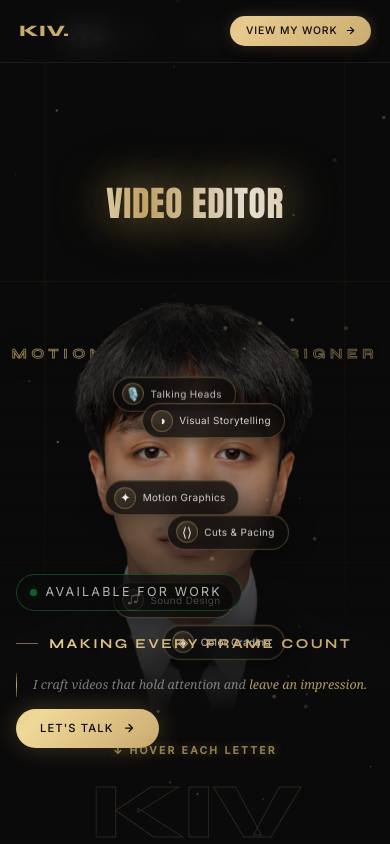
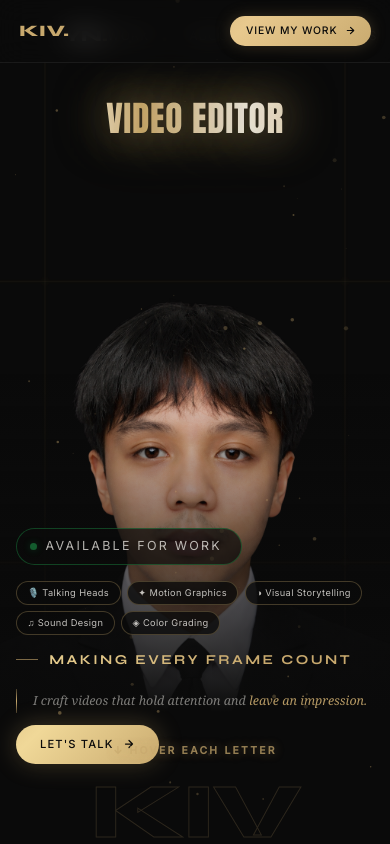
Before and after one commit to IvanPitoy/portfolio, a Next.js app: page / in a window 390 px wide. Shown: the top 844 px of the page. Built offline with nearby package versions, Linux system fonts and the light colour scheme.

Commit message:
slight changes

```diff
--- a/app/components/Hero.tsx
+++ b/app/components/Hero.tsx
@@ -9,7 +9,6 @@ const STYLES = `
   @keyframes kiv-fade-up { from{opacity:0;transform:translateY(28px)} to{opacity:1;transform:translateY(0)} }
   @keyframes kiv-hint-blink { 0%,100%{opacity:0.75} 50%{opacity:1} }
   @keyframes rec-blink { 0%,100%{opacity:0.9} 50%{opacity:0.15} }
-  @keyframes kiv-shimmer { 0%{background-position:200% center} 100%{background-position:-200% center} }
   @keyframes kiv-shimmer { 0%{background-position:200% center} 100%{background-position:-200% center} }
   @keyframes kiv-sub-flicker {
     0%,100%{ -webkit-text-stroke-color:rgba(200,169,110,0.5); text-shadow:0 0 30px rgba(200,169,110,0.15); }
@@ -48,19 +47,13 @@ const STYLES = `
     letter-spacing:0.08em; text-transform:uppercase; text-decoration:none;
     display:inline-flex; align-items:center; gap:0.5rem;
     background:linear-gradient(135deg,#C8A96E 0%,#e8c98e 50%,#C8A96E 100%);
-    background-size:200% auto;
-    color:#0A0A0A;
-    border:none;
+    background-size:200% auto; color:#0A0A0A; border:none;
     border-radius:999px; padding:0.55rem 1.2rem 0.55rem 1.4rem;
     animation:kiv-shimmer 3s linear infinite;
     box-shadow:0 0 16px rgba(200,169,110,0.25), 0 4px 12px rgba(0,0,0,0.3);
     transition:transform 0.15s, box-shadow 0.2s;
   }
-  .kiv-nav-cta:hover {
-    transform:translateY(-1px);
-    box-shadow:0 0 28px rgba(200,169,110,0.4), 0 6px 18px rgba(0,0,0,0.4);
-    color:#0A0A0A;
-  }
+  .kiv-nav-cta:hover { transform:translateY(-1px); box-shadow:0 0 28px rgba(200,169,110,0.4), 0 6px 18px rgba(0,0,0,0.4); color:#0A0A0A; }
 
   .kiv-ghost {
     display:inline-flex; align-items:center; gap:0.6rem;
@@ -72,7 +65,6 @@ const STYLES = `
   }
   .kiv-ghost:hover { border-color:#C8A96E; color:#F0EDE8; background:rgba(200,169,110,0.07); transform:translateY(-2px); }
 
-  /* VIDEO EDITOR — Anton, glowing gold shimmer */
   .kiv-big-name {
     position:absolute; top:17%; left:50%; transform:translateX(-50%);
     z-index:1; pointer-events:none; user-select:none;
@@ -86,43 +78,35 @@ const STYLES = `
     filter:drop-shadow(0 0 24px rgba(200,169,110,0.35));
   }
 
-  /* MOTION — closer to photo, moved up */
   .kiv-big-sub-left {
     position:absolute; top:38%; left:13vw; transform:translateY(-50%);
     z-index:1; pointer-events:none; user-select:none;
     font-family:'Syne',sans-serif; font-weight:700;
     font-size:clamp(1rem,2.8vw,2.8rem);
-  letter-spacing:0.35em; text-transform:uppercase;
-  color:transparent;
-  -webkit-text-stroke:1px rgba(200,169,110,0.5);
-  white-space:nowrap;
+    letter-spacing:0.35em; text-transform:uppercase; color:transparent;
+    -webkit-text-stroke:1px rgba(200,169,110,0.5); white-space:nowrap;
     text-shadow:0 0 30px rgba(200,169,110,0.15);
     animation:kiv-sub-flicker 6s ease-in-out infinite;
   }
-  /* DESIGNER — closer to photo, moved up */
   .kiv-big-sub-right {
     position:absolute; top:38%; right:13vw; transform:translateY(-50%);
     z-index:1; pointer-events:none; user-select:none;
     font-family:'Syne',sans-serif; font-weight:700;
     font-size:clamp(1rem,2.8vw,2.8rem);
-  letter-spacing:0.35em; text-transform:uppercase;
-  color:transparent;
-  -webkit-text-stroke:1px rgba(200,169,110,0.5);
-  white-space:nowrap; text-align:right;
+    letter-spacing:0.35em; text-transform:uppercase; color:transparent;
+    -webkit-text-stroke:1px rgba(200,169,110,0.5); white-space:nowrap; text-align:right;
     text-shadow:0 0 30px rgba(200,169,110,0.15);
     animation:kiv-sub-flicker 6s ease-in-out infinite 1s;
   }
 
-  /* Available for work pill */
   .kiv-avail-pill {
     display:inline-flex; align-items:center; gap:0.55rem;
     background:rgba(10,10,10,0.7); backdrop-filter:blur(10px);
     border:1px solid rgba(34,197,94,0.3);
     border-radius:999px; padding:0.5rem 1.2rem 0.5rem 0.8rem;
-    margin-bottom:1.4rem;
+    margin-bottom:1rem;
   }
 
-  /* Making Every Frame Count — gold shimmer small */
   .kiv-tagline {
     font-family:'Syne',sans-serif; font-weight:700;
     font-size:1.2rem; letter-spacing:0.18em; text-transform:uppercase;
@@ -133,7 +117,6 @@ const STYLES = `
     display:flex; align-items:center; gap:0.7rem; margin-bottom:1.2rem;
   }
 
-  /* Subtext */
   .kiv-subtext {
     font-family:'Georgia', 'Times New Roman', serif; font-weight:400; font-size:0.88rem;
     color:rgba(240,237,232,0.5); line-height:1.9; margin-bottom:0.75rem;
@@ -151,15 +134,14 @@ const STYLES = `
     margin-bottom:1.5rem; max-width:400px;
     border-left:1px solid rgba(200,169,110,0.12); padding-left:1rem;
   }
-  /* Gradient CTA button */
+
   .kiv-cta-grad {
     display:inline-flex; align-items:center; gap:0.6rem;
     font-family:'Inter',sans-serif; font-weight:500; font-size:0.78rem;
     letter-spacing:0.1em; text-transform:uppercase; text-decoration:none;
     padding:0.9rem 2rem; border-radius:999px; position:relative;
     background:linear-gradient(135deg,#C8A96E 0%,#f0d898 50%,#C8A96E 100%);
-    background-size:200% auto;
-    color:#0A0A0A;
+    background-size:200% auto; color:#0A0A0A;
     animation:kiv-shimmer 3s linear infinite;
     box-shadow:0 0 24px rgba(200,169,110,0.3), 0 4px 16px rgba(0,0,0,0.4);
     transition:transform 0.15s, box-shadow 0.2s;
@@ -167,6 +149,7 @@ const STYLES = `
   .kiv-cta-grad:hover { transform:translateY(-2px); box-shadow:0 0 36px rgba(200,169,110,0.45),0 8px 24px rgba(0,0,0,0.5); }
 
   .kiv-bottom-left { position:absolute; bottom:14rem; left:2.5rem; z-index:5; max-width:520px; }
+
   .kiv-wordmark-wrap {
     position:absolute; bottom:-0.1em; left:50%; transform:translateX(-50%);
     z-index:5; text-align:center; pointer-events:none; overflow:visible; width:100%;
@@ -177,18 +160,12 @@ const STYLES = `
     letter-spacing:-0.04em; margin:0; user-select:none;
     white-space:nowrap; pointer-events:auto; display:inline-block; position:relative;
   }
-  /* "hover each letter" hint — more visible */
-  .kiv-hover-hint {
-    position:absolute; top:"-1.8rem"; left:50%; transform:translateX(-50%);
-    font-family:'Inter',sans-serif; font-size:0.65rem;
-    letter-spacing:0.22em; text-transform:uppercase;
-    color:rgba(200,169,110,0.8); white-space:nowrap;
-    animation:kiv-hint-blink 2s ease-in-out infinite;
-    pointer-events:none;
-    text-shadow:0 0 12px rgba(200,169,110,0.4);
-  }
 
   .kiv-stats-strip { position:absolute; bottom:5rem; right:2.5rem; z-index:4; display:flex; align-items:center; gap:0.7rem; }
+
+  /* Desktop: show floating badges, hide mobile tags */
+  .kiv-badges { display:block; }
+  .kiv-mobile-badges { display:none; }
 
   @media(max-width:700px){
     /* Nav */
@@ -197,22 +174,27 @@ const STYLES = `
     .kiv-nav-cta{font-size:0.65rem;padding:0.45rem 0.9rem 0.45rem 1rem;}
 
     /* Big title */
-  .kiv-big-name{font-size:clamp(2.2rem,9vw,4rem)!important;top:22%;}
-  .kiv-big-sub-left{font-size:clamp(0.6rem,3.5vw,1.2rem)!important;left:3vw!important;top:42%;}
-  .kiv-big-sub-right{font-size:clamp(0.6rem,3.5vw,1.2rem)!important;right:3vw!important;top:42%;}
+    .kiv-big-name{font-size:clamp(2.2rem,9vw,4rem)!important;top:12%;}
+    .kiv-big-sub-left{display:none!important;}
+    .kiv-big-sub-right{display:none!important;}
 
     /* Wordmark */
     .kiv-wordmark{font-size:clamp(4rem,20vw,7rem)!important;}
 
     /* Bottom left content */
-  .kiv-bottom-left{left:1rem;right:1rem;bottom:6rem;max-width:100%;}
+    .kiv-bottom-left{left:1rem;right:1rem;bottom:5rem;max-width:100%;}
     .kiv-tagline{font-size:0.85rem!important;}
     .kiv-subtext{font-size:0.78rem!important;}
     .kiv-long-text{display:none;}
 
-  /* Hide floating badges on mobile — too cluttered */
+    /* Hide floating badges, show mobile tags */
+    .kiv-badges{display:none!important;}
+    .kiv-mobile-badges{display:flex!important;}
+
+    /* Hide stats */
     .kiv-stats-strip{display:none;}
   }
+
   @media(prefers-reduced-motion:reduce){
     .kiv-dot-green,.kiv-bar{animation:none!important;}
     .kiv-au{animation:none!important;opacity:1!important;transform:none!important;}
@@ -261,15 +243,9 @@ useEffect(() => {
       });
     };
 
-  // Hero is always visible so start immediately, pause when scrolled away
     const obs = new IntersectionObserver(([entry]) => {
-    if (entry.isIntersecting && !running) {
-      running = true;
-      animId = requestAnimationFrame(draw);
-    } else if (!entry.isIntersecting && running) {
-      running = false;
-      cancelAnimationFrame(animId);
-    }
+      if (entry.isIntersecting && !running) { running = true; animId = requestAnimationFrame(draw); }
+      else if (!entry.isIntersecting && running) { running = false; cancelAnimationFrame(animId); }
     }, { threshold: 0.1 });
     obs.observe(canvas);
 
@@ -337,7 +313,7 @@ useEffect(() => {
           <span className="kiv-big-sub-right">DESIGNER</span>
         </div>
 
-        {/* Centered photo — in front of all text */}
+        {/* Centered photo */}
         <div style={{position:"absolute",inset:0,zIndex:2,display:"flex",justifyContent:"center",alignItems:"flex-end",pointerEvents:"none",background:"transparent"}}>
           <div style={{position:"relative",width:"520px",height:"90vh",background:"transparent"}}>
             <Image src="/akeno.png" alt="Keano Ivan" fill quality={100} sizes="520px"
@@ -346,8 +322,8 @@ useEffect(() => {
           </div>
         </div>
 
-        {/* Floating skill badges around photo */}
-        <div style={{position:"absolute",inset:0,zIndex:4,pointerEvents:"none"}}>
+        {/* Floating skill badges — desktop only */}
+        <div className="kiv-badges" style={{position:"absolute",inset:0,zIndex:4,pointerEvents:"none"}}>
           {[
             {label:"Talking Heads",      icon:"🎙️", top:"45%", left:"29%",  delay:"0s"},
             {label:"Motion Graphics",    icon:"✦",  top:"57%", left:"27%",  delay:"0.4s"},
@@ -363,8 +339,8 @@ useEffect(() => {
               border:"1px solid rgba(200,169,110,0.3)",
               borderRadius:"999px", padding:"0.35rem 0.8rem 0.35rem 0.5rem",
               whiteSpace:"nowrap",
-              boxShadow:"0 4px 24px rgba(0,0,0,0.5), inset 0 1px 0 rgba(200,169,110,0.1), 0 0 0 1px rgba(200,169,110,0.05)",
-              animation:`kiv-float 3s ease-in-out infinite`,
+              boxShadow:"0 4px 24px rgba(0,0,0,0.5), inset 0 1px 0 rgba(200,169,110,0.1)",
+              animation:"kiv-float 3s ease-in-out infinite",
               animationDelay: delay,
             }}>
               <span style={{
@@ -373,13 +349,8 @@ useEffect(() => {
                 border:"1px solid rgba(200,169,110,0.35)",
                 display:"flex", alignItems:"center", justifyContent:"center",
                 fontSize:"0.8rem", flexShrink:0,
-                boxShadow:"inset 0 1px 0 rgba(255,255,255,0.05)",
               }}>{icon}</span>
-              <span style={{
-                fontFamily:"'Inter',sans-serif", fontWeight:400,
-                fontSize:"0.62rem", letterSpacing:"0.04em",
-                color:"rgba(240,237,232,0.88)",
-              }}>{label}</span>
+              <span style={{fontFamily:"'Inter',sans-serif",fontWeight:400,fontSize:"0.62rem",letterSpacing:"0.04em",color:"rgba(240,237,232,0.88)"}}>{label}</span>
             </div>
           ))}
         </div>
@@ -389,10 +360,23 @@ useEffect(() => {
 
         {/* Bottom-left content */}
         <div className="kiv-bottom-left kiv-au kiv-au-3">
+
           {/* Available for work pill */}
           <div className="kiv-avail-pill">
             <div className="kiv-dot-green"/>
             <span style={{fontFamily:"'Inter',sans-serif",fontWeight:400,fontSize:"0.78rem",letterSpacing:"0.18em",textTransform:"uppercase",color:"rgba(240,237,232,0.75)"}}>Available for work</span>
+          </div>
+
+          {/* Mobile skill tags — hidden on desktop */}
+          <div className="kiv-mobile-badges" style={{flexWrap:"wrap",gap:"0.4rem",marginBottom:"0.9rem"}}>
+            {["🎙️ Talking Heads","✦ Motion Graphics","◑ Visual Storytelling","♫ Sound Design","◈ Color Grading"].map(tag=>(
+              <span key={tag} style={{
+                fontFamily:"'Inter',sans-serif",fontWeight:400,fontSize:"0.58rem",
+                letterSpacing:"0.04em",color:"rgba(240,237,232,0.8)",
+                background:"rgba(10,10,10,0.8)",border:"1px solid rgba(200,169,110,0.3)",
+                borderRadius:"999px",padding:"0.25rem 0.65rem",whiteSpace:"nowrap",
+              }}>{tag}</span>
+            ))}
           </div>
 
           {/* Making Every Frame Count */}
@@ -407,7 +391,7 @@ useEffect(() => {
             <span style={{color:"rgba(200,169,110,0.9)",fontWeight:400}}>leave an impression.</span>
           </p>
 
-  {/* Long text — different font, more muted */}
+          {/* Long text */}
           <p className="kiv-long-text">
             Every cut, transition, and second is crafted with intention — turning simple footage into engaging content that keeps viewers engaged, strengthens the message, and delivers results with purpose.
           </p>
--- a/app/components/Work.tsx
+++ b/app/components/Work.tsx
@@ -38,7 +38,7 @@ const CATEGORIES: { eyebrow: string; title: string; description: string; project
 ];
 
 
-const BA_VIDEO_URL = "/videos/before-after.mp4";
+const BA_VIDEO_URL = "https://jndzkekmerk3cjeq.public.blob.vercel-storage.com/Sample%20Comparison.mp4";
 
 const g   = (a: number) => `rgba(200,169,110,${a})`;
 const fmt = (s: number) => isNaN(s) ? "0:00" : `${Math.floor(s/60)}:${String(Math.floor(s%60)).padStart(2,"0")}`;
```
Lines whose indentation alone changed are shown as unchanged.
